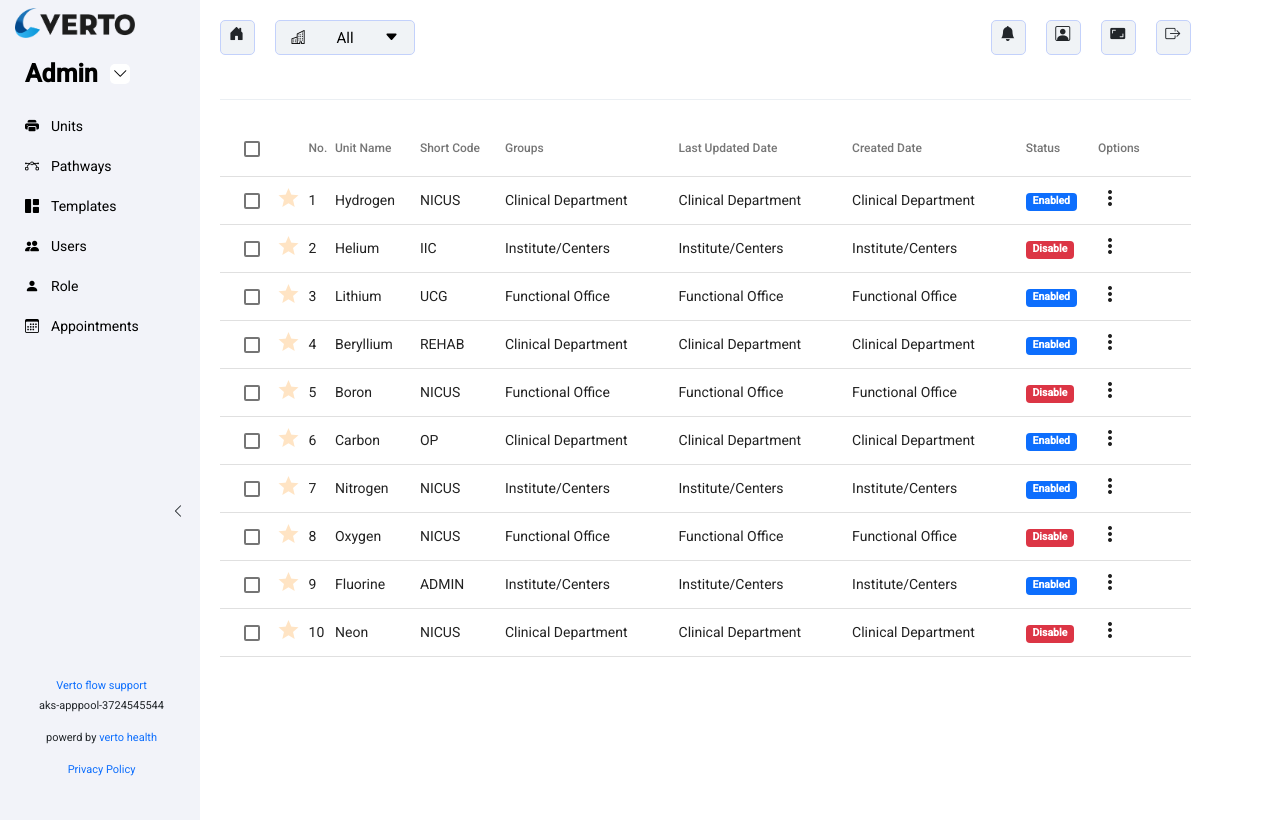
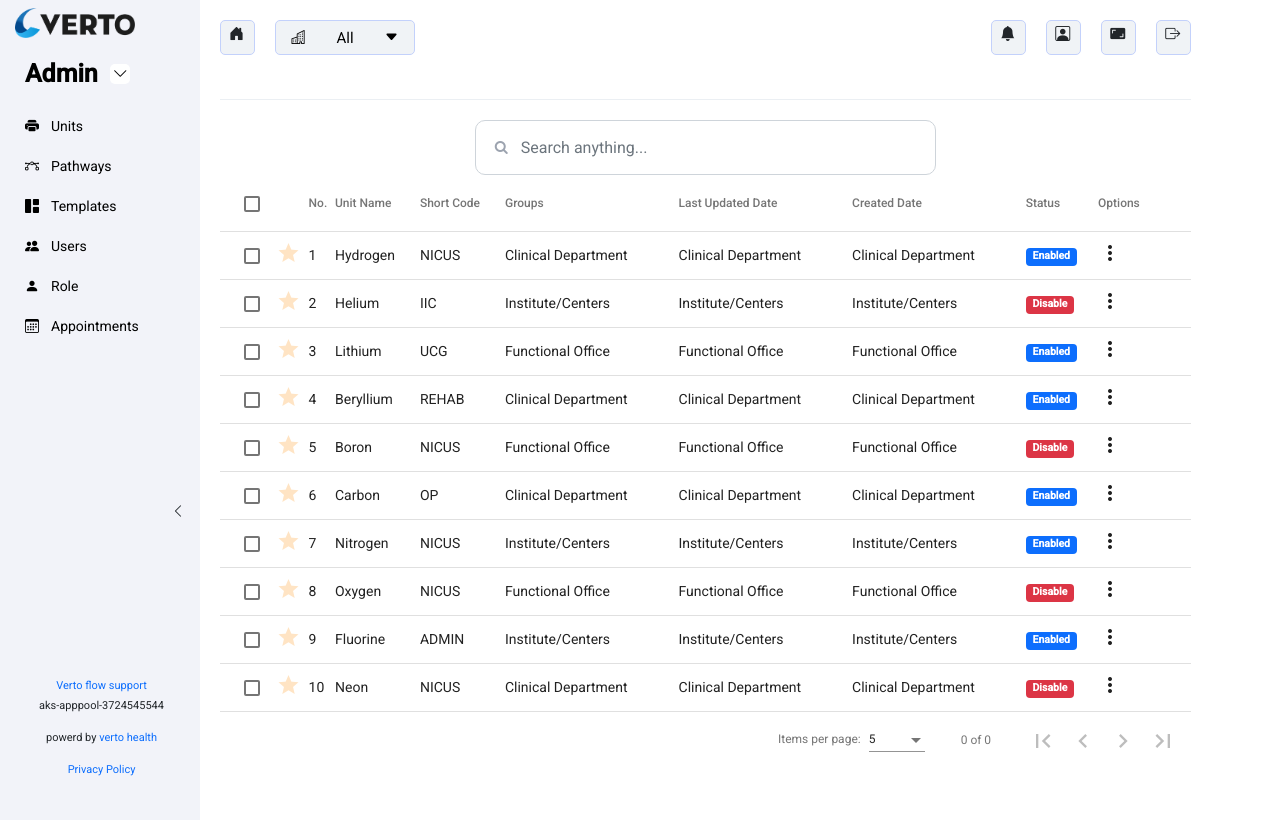
Before and after one commit to md-amir/verto, an Angular app: page /units in a window 1280 px wide. Built offline with nearby package versions, Linux system fonts and the light colour scheme.

Commit message:
search bar

```diff
--- a/src/app/modules/units/all-units/all-units.component.css
+++ b/src/app/modules/units/all-units/all-units.component.css
@@ -14,3 +14,48 @@ td.mat-column-star {
 .star-inactive {
     color: bisque;
 }
+
+th.mat-sort-header-sorted {
+    color: black;
+}
+
+
+/* search input */
+
+.form {
+    position: relative
+}
+
+.form .fa-search {
+    position: absolute;
+    top: 20px;
+    left: 20px;
+    color: #9ca3af
+}
+
+.form span {
+    position: absolute;
+    right: 17px;
+    top: 13px;
+    padding: 2px;
+    border-left: 1px solid #d1d5db
+}
+
+.left-pan {
+    padding-left: 7px
+}
+
+.left-pan i {
+    padding-left: 10px
+}
+
+.form-input {
+    height: 55px;
+    text-indent: 33px;
+    border-radius: 10px
+}
+
+.form-input:focus {
+    box-shadow: none;
+    border: none
+}
--- a/src/app/modules/units/all-units/all-units.component.html
+++ b/src/app/modules/units/all-units/all-units.component.html
@@ -1,4 +1,16 @@
-<table mat-table [dataSource]="dataSource">
+<div class="container">
+    <div class="row height d-flex justify-content-center align-items-center">
+        <div class="col-md-6">
+            <div class="form">
+                <i class="fa fa-search"></i>
+                <input type="text" class="form-control form-input" placeholder="Search anything...">
+
+            </div>
+        </div>
+    </div>
+</div>
+<div>
+    <table mat-table [dataSource]="dataSource" matSort>
 
         <!-- Checkbox Column -->
         <ng-container matColumnDef="select">
@@ -24,13 +36,13 @@
 
         <!-- Position Column -->
         <ng-container matColumnDef="id">
-        <th mat-header-cell *matHeaderCellDef> No. </th>
+            <th mat-header-cell *matHeaderCellDef mat-sort-header sortActionDescription="Sort by number"> No. </th>
             <td mat-cell *matCellDef="let element"> {{element.id}} </td>
         </ng-container>
 
         <!-- Name Column -->
         <ng-container matColumnDef="name">
-        <th mat-header-cell *matHeaderCellDef>Unit Name </th>
+            <th mat-header-cell *matHeaderCellDef mat-sort-header>Unit Name </th>
             <td mat-cell *matCellDef="let element"> {{element.name}} </td>
         </ng-container>
 
@@ -77,3 +89,5 @@
         <tr mat-row *matRowDef="let row; columns: displayedColumns;" (click)="selection.toggle(row)">
         </tr>
     </table>
+    <mat-paginator #unitPaginator [pageSizeOptions]="[5, 10, 20]" showFirstLastButtons></mat-paginator>
+</div>
--- a/src/app/modules/units/all-units/all-units.component.ts
+++ b/src/app/modules/units/all-units/all-units.component.ts
@@ -1,7 +1,11 @@
 import { SelectionModel } from '@angular/cdk/collections';
-import { Component, OnInit } from '@angular/core';
+import { Component, OnInit, ViewChild } from '@angular/core';
+import { MatPaginator } from '@angular/material/paginator';
+import { MatSort } from '@angular/material/sort';
 import { MatTableDataSource } from '@angular/material/table';
 import { Unit } from 'src/app/models/unit';
+
+type NewType = MatSort;
 
 @Component({
   selector: 'app-all-units',
@@ -12,6 +16,10 @@ export class AllUnitsComponent implements OnInit {
   displayedColumns: string[] = ['select', 'star', 'id', 'name', 'shortCode', 'group', 'lastUpdatedDate', 'createdDate', 'status', 'option'];
   dataSource = new MatTableDataSource<Unit>(ELEMENT_DATA);
   selection = new SelectionModel<Unit>(true, []);
+  @ViewChild('unitPaginator', { static: true }) unitPaginator!: MatPaginator;
+  @ViewChild(MatSort) unitSort!: MatSort;
+
+
 
   constructor() { }
 
--- a/src/app/modules/units/units.module.ts
+++ b/src/app/modules/units/units.module.ts
@@ -5,7 +5,7 @@ import { UnitsRoutingModule } from './units-routing.module';
 import { MatTableModule } from '@angular/material/table'
 import { MatIconModule } from '@angular/material/icon';
 import { MatCheckboxModule } from '@angular/material/checkbox';
-
+import { MatPaginatorModule } from '@angular/material/paginator';
 @NgModule({
   declarations: [
     AllUnitsComponent
@@ -15,7 +15,8 @@ import { MatCheckboxModule } from '@angular/material/checkbox';
     UnitsRoutingModule,
     MatTableModule,
     MatIconModule,
-    MatCheckboxModule
+    MatCheckboxModule,
+    MatPaginatorModule
   ]
 })
 export class UnitsModule { }
--- a/src/index.html
+++ b/src/index.html
@@ -13,6 +13,7 @@
     <link rel="preconnect" href="https://fonts.gstatic.com">
     <link href="https://fonts.googleapis.com/css2?family=Roboto:wght@300;400;500&display=swap" rel="stylesheet">
     <link href="https://fonts.googleapis.com/icon?family=Material+Icons" rel="stylesheet">
+    <link rel="stylesheet" href="https://cdnjs.cloudflare.com/ajax/libs/font-awesome/4.7.0/css/font-awesome.min.css">
 </head>
 
 <body class="mat-typography">
```
Lines whose indentation alone changed are shown as unchanged.
